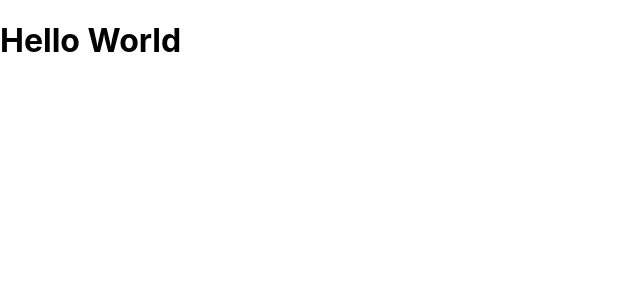
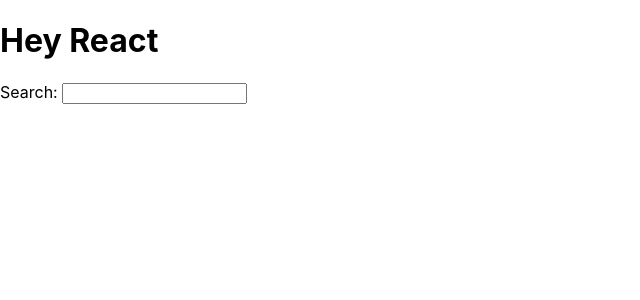
Before and after one commit to EricRicketts/LearningReact, a React (Create React App) app in the folder TheRoadToReact/hacker-stories/: page / in a window 1280 px wide. Shown: the top 300 px of the page, without its empty margins (0-640 px from the left). Built offline with nearby package versions, Linux system fonts and the light colour scheme.

Commit message:
JSX renders an object

```diff
--- a/TheRoadToReact/hacker-stories/src/App.js
+++ b/TheRoadToReact/hacker-stories/src/App.js
@@ -1,12 +1,17 @@
 import logo from './logo.svg';
 import './App.css';
 
-const title = 'React';
+const welcome = {
+  greeting: 'Hey',
+  title: 'React'
+};
 
 function App() {
   return (
     <div>
-      <h1>Hello World</h1>
+      <h1>{welcome.greeting} {welcome.title}</h1>
+      <label htmlFor="search">Search: </label>
+      <input type="text" id="search"/>
     </div>
   );
 }
```
